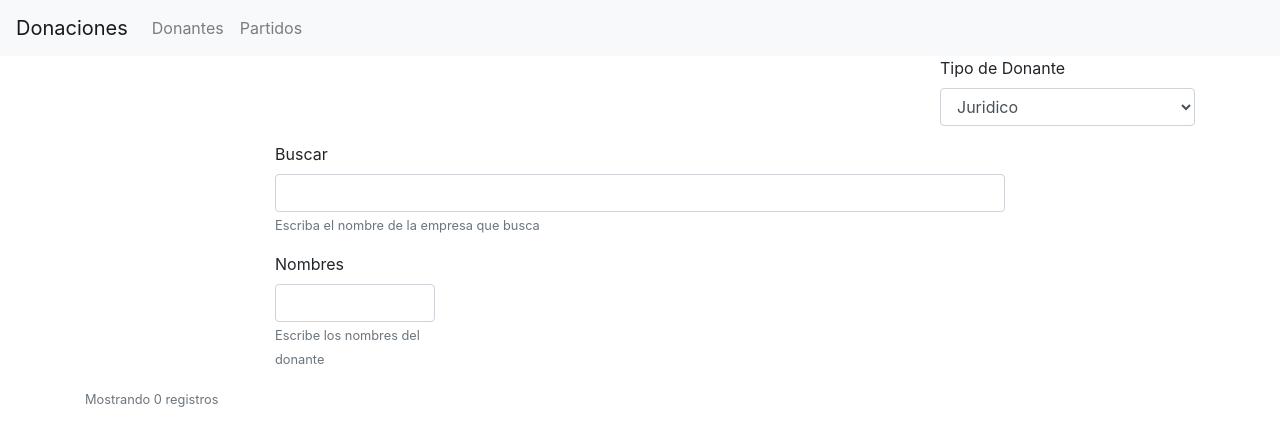
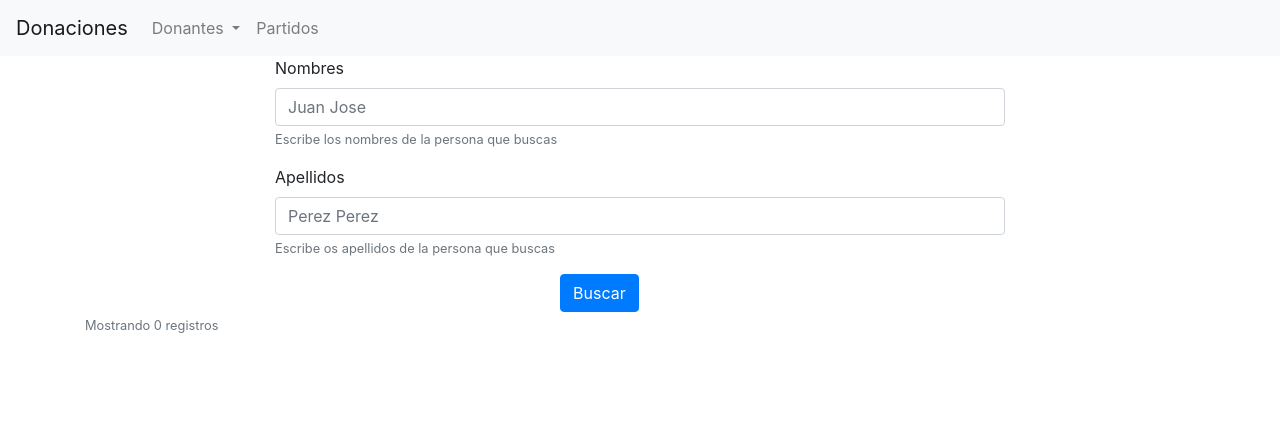
Before and after one commit to RobertoMarroquin/cookbook, a Django app: page /donaciones/donantes/ in a window 1280 px wide. Shown: the top 446 px of the page. Run offline with Django 3.2, Linux system fonts and the light colour scheme; data that the repository does not hold is empty; some libraries are stand-ins or nearby versions.

Commit message:
templates

```diff
--- a/Donaciones/urls.py
+++ b/Donaciones/urls.py
@@ -1,11 +1,12 @@
 from django.urls import path
 
-from .views import DonanteListView,PartidoListView
+from .views import DonanteListView,PartidoListView,EmpresaListView
 
 app_name = 'donaciones'
 
 urlpatterns = [
     path('donantes/', DonanteListView.as_view(), name='donantes'),
-    path("partidos/", PartidoListView.as_view(), name="partidos")
+    path('juridicos/', EmpresaListView.as_view(), name='juridicos'),
+    path("partidos/", PartidoListView.as_view(), name="partidos"),
 
 ]
--- a/Donaciones/views.py
+++ b/Donaciones/views.py
@@ -49,11 +49,33 @@ class DonanteListView(ListView):
     def get_context_data(self, **kwargs):
         context = super(DonanteListView, self).get_context_data(**kwargs)
         context['donantes'] = Donante.objects.order_by('-id')[:10][::-1]
+        nombres = self.request.GET.get('nombres')
+        apellidos = self.request.GET.get('apellidos')
+        context['tipo']='Natural'
+        if nombres and nombres != "" and apellidos and apellidos != '':
+            context['donantes'] = Donante.objects.filter(nombre__icontains=nombres).filter(nombre__icontains=apellidos).filter(tipo_persona='NATURAL')
+            context['donaciones'] = Donacion.objects.filter(donante_id__in=(context['donantes']))
+        else:
+            context['error'] = "Falta Informacion"
+
+        return context
+
+
+class EmpresaListView(ListView):
+    model = Donante
+    template_name = "Donaciones/lista_donantes.html"
+    context_object_name = 'donantes'
+
+    def get_context_data(self, **kwargs):
+        context = super(EmpresaListView, self).get_context_data(**kwargs)
+        context['donantes'] = Donante.objects.filter(tipo_persona="JURIDICA").order_by('-id')[:10][::-1]
         nombre = self.request.GET.get('nombre')
-
+        context['tipo']='Juridica'
         if nombre and nombre != "":
-            context['donantes'] = Donante.objects.filter(nombre__icontains=nombre)
+            context['donantes'] = Donante.objects.filter(nombre__icontains=nombre).filter(tipo_persona='JURIDICA')
             context['donaciones'] = Donacion.objects.filter(donante_id__in=(context['donantes']))
+        else:
+            context['error'] = "Falta Informacion"
 
         return context
 
--- a/Templates/Donaciones/lista_donantes.html
+++ b/Templates/Donaciones/lista_donantes.html
@@ -6,48 +6,66 @@ Donantes
 
 {% block contenido %}
 
+<form action="" method="get">
     <div class="row">
-    <div class="col-xs-9 col-sm-9 col-md-9 col-lg-9"></div>
-    <div class="col-xs-3 col-sm-3 col-md-3 col-lg-3">
+
+        <div class="col-xs-2 col-sm-2 col-md-2 col-lg-2">
+
+        </div>
+
+        <div class="col-xs-8 col-sm-8 col-md-8 col-lg-8">
+            {% if tipo == 'Natural' %}
             <div class="form-group">
-          <label for="tipo">Tipo de Donante</label>
-          <select class="form-control" name="tipo" id="tipo">
-            <option>Juridico</option>
-            <option>Natural</option>
-          </select>
+                <label for="nombres">Nombres</label>
+                <input type="text" class="form-control" name="nombres" id="nombres" aria-describedby="helpId1"
+                    placeholder="Juan Jose">
+                <small id="helpId1" class="form-text text-muted">Escribe los nombres de la persona que buscas</small>
             </div>
+            <div class="form-group">
+                <label for="apellidos">Apellidos</label>
+                <input type="text" class="form-control" name="apellidos" id="apellidos" aria-describedby="helpId2"
+                    placeholder="Perez Perez">
+                <small id="helpId2" class="form-text text-muted">Escribe os apellidos de la persona que buscas</small>
             </div>
+            {% endif %}
+
+            {% if tipo == 'Juridica' %}
+            <div class="form-group">
+                <label for="nombre">Nombre</label>
+                <input type="text" class="form-control" name="nombre" id="nombre" aria-describedby="helpId1"
+                    placeholder="Juan Jose">
+                <small id="helpId1" class="form-text text-muted">Escribe los nombres de la organizacion que
+                    buscas</small>
+            </div>
+            {% endif %}
         </div>
 
 
-<div class="row">
-    <div class="col-xs-2 col-sm-2 col-md-2 col-lg-2"></div>
-    <div class="col-xs-8 col-sm-8 col-md-8 col-lg-8">
-            <form class="form" id="juridico_form">
-                    <div class="form-group">
-                        <label for="nombre">Buscar</label>
-                        <input type="text" name="nombre" id="nombre" class="form-control" placeholder="" aria-describedby="helpId">
-                        <small id="helpId" class="text-muted">Escriba el nombre de la empresa que busca</small>
+        <div class="col-xs-2 col-sm-2 col-md-2 col-lg-2">
+
         </div>
-            </form>
 
-            <form action="" method="get" id="natural_form">
+    </div>
 
     <div class="row">
-                    <div class="col-xs-3 col-sm-3 col-md-3 col-lg-3">
-                        <div class="form-group">
-                          <label for="nombres">Nombres</label>
-                          <input type="text" name="nombres" id="nombres" class="form-control" placeholder="" aria-describedby="h2">
-                          <small id="h2" class="text-muted">Escribe los nombres del donante</small>
+
+        <div class="col-xs-5 col-sm-5 col-md-5 col-lg-5">
+
         </div>
+
+        <div class="col-xs-2 col-sm-2 col-md-2 col-lg-2">
+            <button type="submit" class="btn btn-primary">Buscar</button>
+
         </div>
+
+        <div class="col-xs-5 col-sm-5 col-md-5 col-lg-5">
+
+        </div>
+
+
     </div>
 
 </form>
-    </div>
-    <div class="col-xs-2 col-sm-2 col-md-2 col-lg-2"></div>
-</div>
-
 
 
 <small id="helpId" class="text-muted">Mostrando {{donantes|length}} registros</small>
--- a/Templates/base.html
+++ b/Templates/base.html
@@ -19,9 +19,15 @@
               aria-expanded="false" aria-label="Toggle navigation"></button>
           <div class="collapse navbar-collapse" id="collapsibleNavId">
               <ul class="navbar-nav mr-auto mt-2 mt-lg-0">
-                  <li class="nav-item">
-                      <a class="nav-link" href="{% url 'donanciones:donantes' %}">Donantes</a>
-                  </li>
+                    <li class="nav-item dropdown">
+                            <a class="nav-link dropdown-toggle" href="" id="navbarDropdown" role="button" data-toggle="dropdown" aria-haspopup="true" aria-expanded="false">
+                              Donantes
+                            </a>
+                            <div class="dropdown-menu" aria-labelledby="navbarDropdown">
+                              <a class="dropdown-item" href="{% url 'donaciones:donantes' %}">Naturales</a>
+                              <a class="dropdown-item" href="{% url 'donaciones:juridicos' %}">Juridicos</a>
+                            </div>
+                          </li>
                   <li class="nav-item">
                       <a class="nav-link" href="{% url 'donaciones:partidos' %}">Partidos</a>
                   </li>
```
Also changed, not shown: coockbook/settings.py (+4 -4 lines). Lines whose indentation alone changed are shown as unchanged.
